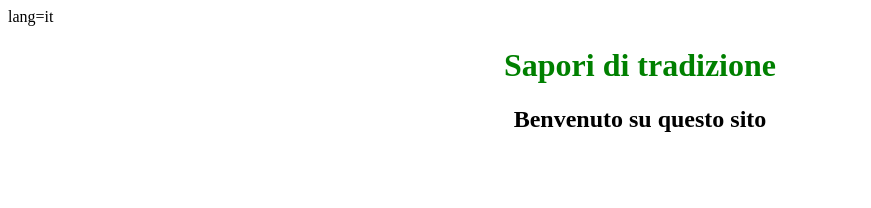
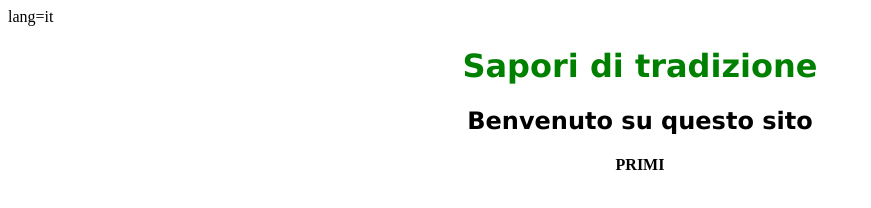
Before and after one commit to D4nMasterX/Sapori-di-tradizione, a plain HTML site: page index.html in a window 1280 px wide. Shown: the whole page, without its empty margins (0-871 px from the left). Drawn offline with Linux system fonts and the light colour scheme.

Commit message:
Update index.html

```diff
--- a/index.html
+++ b/index.html
@@ -2,9 +2,16 @@
 <html>
   <head>lang=it</head>
 <body>
-  <div style="text-align:center;">
+  <div style="text-align:center;font-family:verdana;">
   <h1 style="color:green"><strong>Sapori di tradizione</strong></h1>
     <h2>Benvenuto su questo sito</h2>
   </div>
+<!--prima ricetta-->
+  <div style="text-align:center;">
+    <h1 style="color:gren"></h1>
+    <p><strong>PRIMI</strong></p>
+  </div>
+
+
 </body>
 </html>
```
